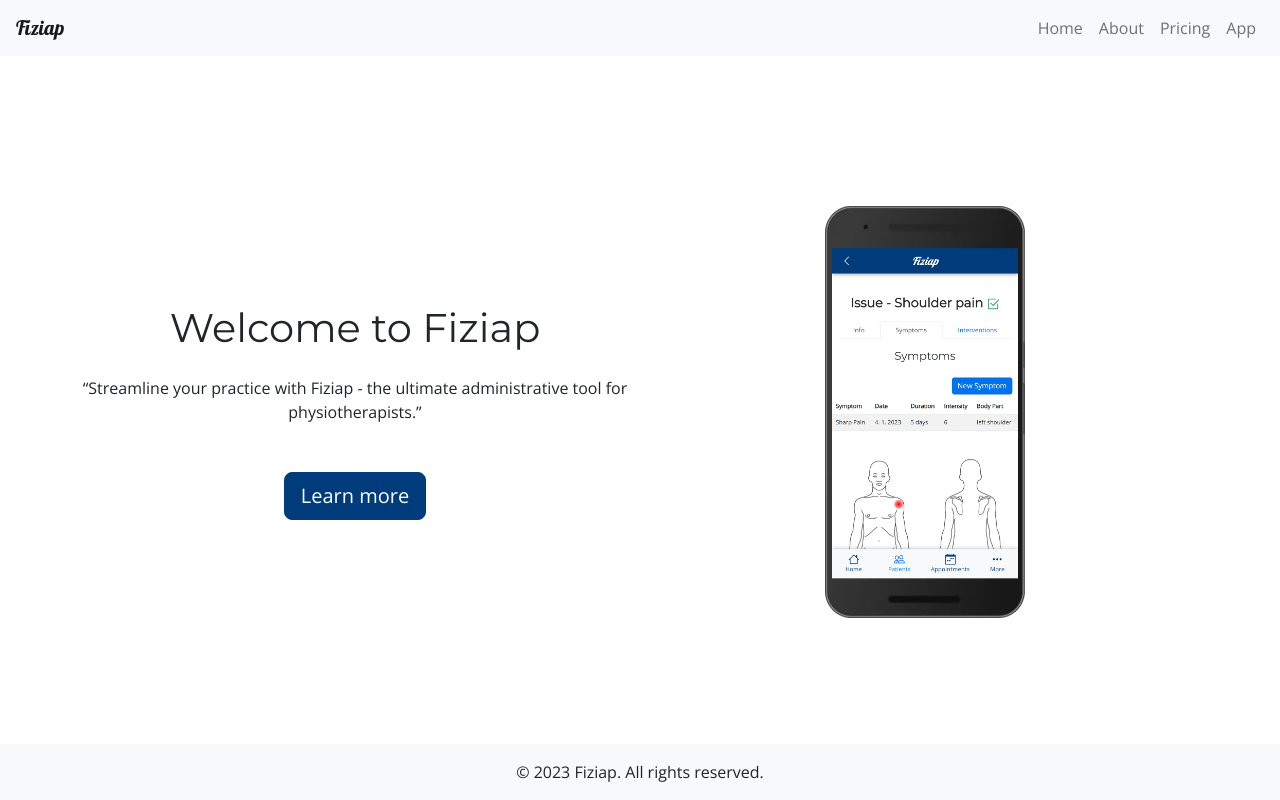
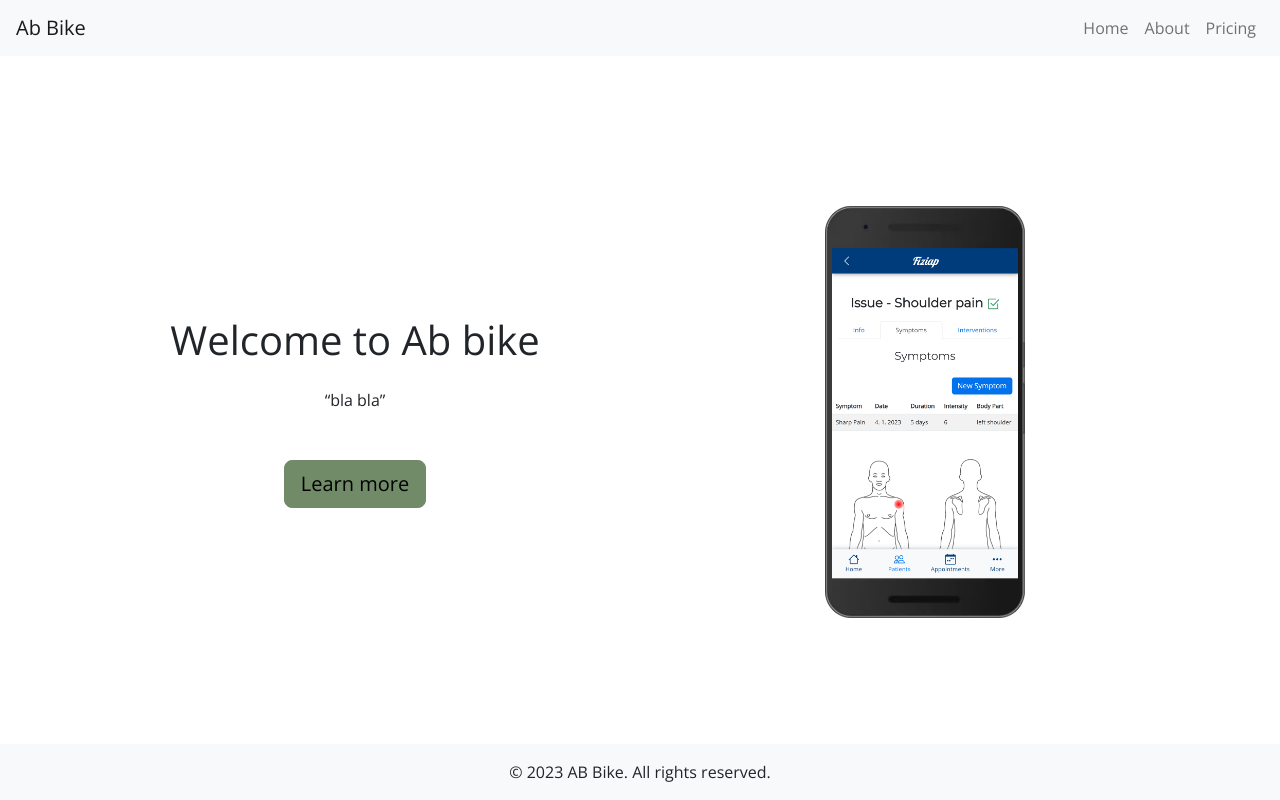
Before and after one commit to gkatrasnik/next13pages-typescript-bootstrap-template, a Next.js app: page / in a window 1280 px wide. Built offline with nearby package versions, Linux system fonts and the light colour scheme.

Commit message:
basic styles changed

```diff
--- a/components/footer.js
+++ b/components/footer.js
@@ -4,7 +4,7 @@ export default function MyFooter() {
   return (
     <Container fluid className="bg-light py-3">
       <Container>
-        <p className="text-center mb-0">© 2023 Fiziap. All rights reserved.</p>
+        <p className="text-center mb-0">© 2023 AB Bike. All rights reserved.</p>
       </Container>
     </Container>
   )
--- a/components/navbar.js
+++ b/components/navbar.js
@@ -1,19 +1,15 @@
 import { Navbar, Nav } from 'react-bootstrap'
 import { useState } from 'react'
 import Link from 'next/link'
-import {Lobster} from "next/font/google"
-
-const lobster = Lobster({ subsets: ['latin'], weight: ['400'] })
-
 
 export default function MyNavbar() {
   const [expanded, setExpanded] = useState(false);
 
   return (
     <Navbar bg="light" expand="md" className="px-3" expanded={expanded}>
-      <Navbar.Brand  className={lobster.className}>
+      <Navbar.Brand>
         <Link href="/" passHref onClick={() => setExpanded(false)} >
-            Fiziap
+            Ab Bike
         </Link>
       </Navbar.Brand>
       <Navbar.Toggle aria-controls="basic-navbar-nav" onClick={() => setExpanded(expanded => !expanded)}/>
@@ -28,9 +24,6 @@ export default function MyNavbar() {
           <Link  className='nav-link navbar-nav' href="/pricing" passHref onClick={() => setExpanded(false)}>
             Pricing
           </Link>
-          <a href="https://www.google.com" className='nav-link navbar-nav' onClick={() => setExpanded(false)}>
-            App
-          </a>
         </Nav>
       </Navbar.Collapse>
     </Navbar>
--- a/components/pricingCard.js
+++ b/components/pricingCard.js
@@ -3,7 +3,6 @@ import { Container, Card, Button, Row, Col } from 'react-bootstrap';
 import {Montserrat} from "next/font/google";
 
 const montserrat = Montserrat({ subsets: ['latin'], weight: '400' })
-
 
 export default function PricingCard(props) {
   return (
--- a/package.json
+++ b/package.json
@@ -1,5 +1,5 @@
 {
-  "name": "physioapp-landing-page",
+  "name": "ab-bike",
   "version": "0.1.0",
   "private": true,
   "scripts": {
--- a/pages/index.js
+++ b/pages/index.js
@@ -1,25 +1,22 @@
 import Head from 'next/head'
 import Image from 'next/image'
 import phone from '../public/phone-issue.png'
-import {Montserrat} from "next/font/google"
 //import Image from 'next/image'
 //import styles from '../styles/Home.module.scss'
 import {Container, Button, Row, Col} from 'react-bootstrap'
-
-const montserrat = Montserrat({ subsets: ['latin'], weight: '400' })
 
 export default function Home() {
     return (
     <>
       <Head>
-        <title>Fiziap</title>
+        <title>AB Bike</title>
       </Head>
       <Container >
         <Row className='h-100'>
           <Col xs={12} md={6} className="mb-4">
             <div className="h-100 text-center my-4 d-flex flex-column alling-items-center justify-content-center">
-             <h1 className={montserrat.className + ' mb-4'}>Welcome to Fiziap</h1>
-             <p className='mb-4'>“Streamline your practice with Fiziap - the ultimate administrative tool for physiotherapists.”</p>
+             <h1 className=' mb-4'>Welcome to Ab bike</h1>
+             <p className='mb-4'>“bla bla”</p>
              <Button variant="primary" size="lg" href="/about" className='mx-auto mt-4 ' >Learn more</Button>
             </div>
           </Col>
--- a/pages/pricing.js
+++ b/pages/pricing.js
@@ -3,10 +3,6 @@ import Head from 'next/head'
 //import styles from '../styles/Home.module.scss'
 import { Container, Card, Button, Row, Col } from 'react-bootstrap'
 import PricingCard from '../components/pricingCard'
-import {Montserrat, Open_Sans} from "next/font/google"
-
-const montserrat = Montserrat({ subsets: ['latin'], weight: '400' })
-
 
 export default function Pricing() {
      return (
@@ -15,7 +11,7 @@ export default function Pricing() {
         <title>Pricing</title>
       </Head>
       <Container className="my-5">
-        <h1 className={montserrat.className + ' text-center mb-5'}>Pricing</h1>
+        <h1 className=' text-center mb-5'>Pricing</h1>
         <Row>
           <Col xs={12} md={4} className="mb-4">
             <PricingCard
--- a/styles/globals.scss
+++ b/styles/globals.scss
@@ -4,8 +4,8 @@
 $primary: #008f64;
 $secondary: #00c086;
 */
-$primary: #003c7c;
-$secondary: #0272EC;
+$primary: #718a68;
+$secondary: #fed46a;
 
 /*! Import Bootstrap 5 variables */
 
```
Also changed, not shown: pages/about.js (+1 -7 lines), 1 other file (tests, documents, lock files or other folders).
